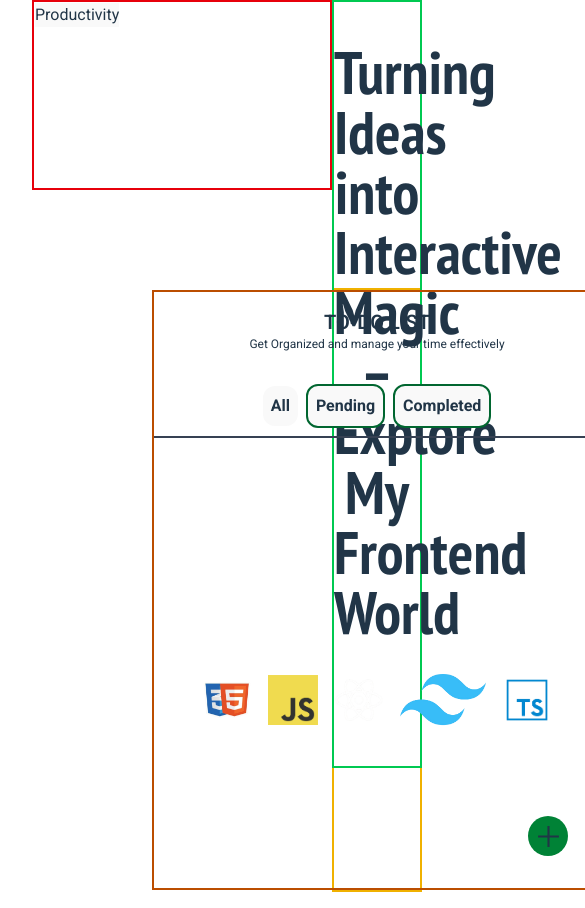
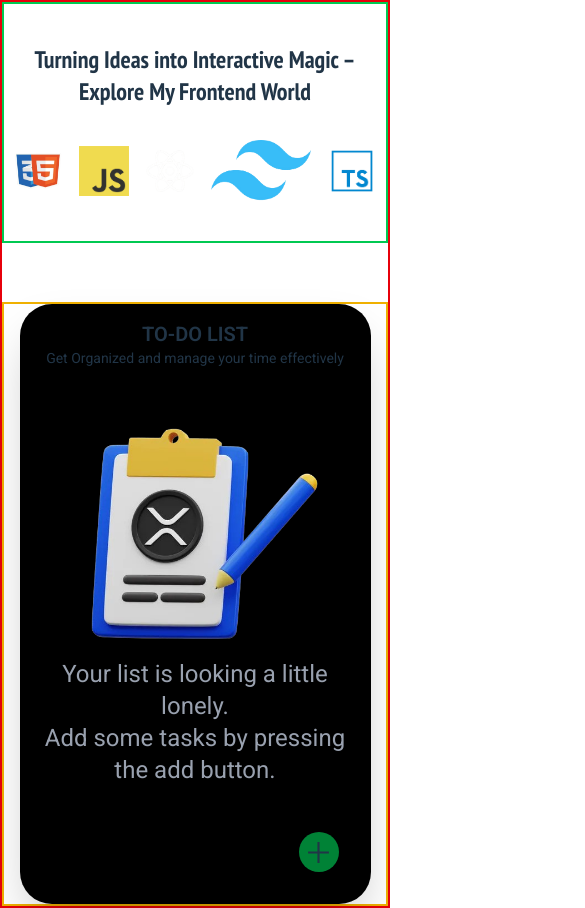
Before and after one commit to Guseltony/REACT-PROJECTS, a React (Vite) app: page /to-do in a window 390 px wide. Shown: the whole page, 585 px wide, since content can reach past the window. Built offline with nearby package versions, Linux system fonts and the light colour scheme.

Commit message:
projects building

```diff
--- a/src/App.jsx
+++ b/src/App.jsx
@@ -10,19 +10,19 @@ function App() {
   return (
     <>
 
-      <div className="flex flex-row w-[100%] px-[2rem]">
+      <div className="flex flex-row w-[100%] md:px-[2rem]">
 
-        <div className="border-2 border-red-600 fixed w-[300px]">
+        <div className="hidden md:block border-2 border-red-600 fixed top-0 bottom-0 left-0 w-fit px-10 py-8 h-[700px]">
           <Sidebar />
         </div>
 
-        <div className='flex flex-col w-[calc(100vw-300px)] ml-[300px] relative'>
+        <div className='flex flex-col w-[100vw] md:w-[calc(100vw-300px)] md:ml-[300px] relative border-2 border-red-600'>
 
           <div className="w-[100%] border-2 border-green-500 absolute top-0 right-0">
             <Header />
           </div>
 
-          <div className="w-[100%] border-2 border-yellow-500 mt-72 flex justify-center items-center">
+          <div className="w-[100%] border-2 border-yellow-500 mt-[300px] lg:mt-72 flex justify-center items-center">
             <Routes>
               <Route path='/to-do' element={<ToDoApp />} />
               <Route path='/weather' element={ <WeatherApp/> } />
--- a/src/component/Header.jsx
+++ b/src/component/Header.jsx
@@ -4,7 +4,7 @@ import { logos } from '../assets/assets'
 export const Header = () => {
     return (
         <div className='py-10'>
-            <h1 className='ptSans text-6xl mb-8 font-bold text-center'>Turning Ideas into Interactive Magic – Explore My Frontend World</h1>
+            <h1 className='ptSans text-2xl lg:text-6xl mb-8 font-bold text-center'>Turning Ideas into Interactive Magic – Explore My Frontend World</h1>
             <div className='flex gap-4 justify-center items-center'>
                 <img
                     src={logos.htmlLogo}
--- a/src/component/Sidebar.jsx
+++ b/src/component/Sidebar.jsx
@@ -11,7 +11,7 @@ const Sidebar = () => {
     }
     return (
         <>
-            <div className='flex flex-col pb-40'>
+            <div className='hidden md:flex flex-col pb-40'>
 
                 <div>
                     <button className='border border-white' onClick={handleShowProductivity}>Productivity</button>
--- a/src/component/ToDo/Task.jsx
+++ b/src/component/ToDo/Task.jsx
@@ -5,6 +5,7 @@ import { FaCheckCircle } from 'react-icons/fa'
 import { ImCancelCircle } from 'react-icons/im'
 import { RiEdit2Fill } from 'react-icons/ri'
 import { IoIosCheckmarkCircle } from 'react-icons/io'
+import { logos } from '../../assets/assets'
 
 export const Task = () => {
 
@@ -83,7 +84,9 @@ export const Task = () => {
 
 
     return (
-        <div className='w-[450px] min-h-[600px] border-2 border-amber-700 relative'>
+        <div className='w-[90vw] md:w-[450px] min-h-[600px] relative rounded-4xl flex items-center justify-center'>
+
+            <div className='min-h-[600px] relative rounded-4xl shadow-2xl bg-black bg-opacity-20  w-[100%]'>
 
                 <div className='bg-green-700 inline-flex w-10 h-10 justify-center items-center rounded-full absolute bottom-8 right-8 z-10 cursor-pointer' onClick={ () => setTaskForm(true) }>
                     <GrAdd size={25} />
@@ -91,13 +94,13 @@ export const Task = () => {
 
                 <div className='mb-8 flex items-center justify-center flex-col mt-4'>
                     <h1 className='text-xl font-semibold uppercase'>To-Do List</h1>
-                <p className='text-xs'>Get Organized and manage your time effectively</p>
+                    <p className='text-sm'>Get Organized and manage your time effectively</p>
                 </div>
 
 
                 {
                     taskForm &&
-                (<div className='flex flex-col justify-center items-center w-[100%] h-[100%] absolute top-0 left-0 bg-[#00000099] z-20'>
+                    (<div className='flex flex-col justify-center items-center w-[100%] h-[100%] absolute top-0 left-0 bg-[#00000099] z-20 rounded-4xl'>
                         <ImCancelCircle
                             className='absolute right-10 top-4 cursor-pointer text-red-600'
                             onClick={() => setTaskForm(false)}
@@ -115,7 +118,7 @@ export const Task = () => {
                             <button
                                 type='submit'
                                 onClick={addTask}
-                            className='px-8 py-[12px] bg-green-700 font-bold text-sm rounded-full mt-8 cursor-pointer'>Add
+                                className='px-8 py-[12px] bg-green-700 font-bold text-sm rounded-full mt-8 cursor-pointer hover:bg-white hover:text-black'>Add
                             </button>
                         </div>
 
@@ -123,7 +126,7 @@ export const Task = () => {
                 }
 
                 {
-                task && (
+                    ( task.length > 0)  && (
                         <div className='flex gap-2 items-center justify-center border-b-2 border-gray-700 pb-2'>
                             <button className={`${filterType === 'all' ? 'bg-green-500 border-0' : 'border-2'} px-2 py-2 font-bold cursor-pointer border-green-800 rounded-xl`} onClick={ () => setFilterType('all') }>All</button>
                             <button className={`${filterType === 'pending' ? 'bg-green-500 border-0' : 'border-2'} px-2 py-2 font-bold cursor-pointer border-green-800 rounded-xl`} onClick={ () => setFilterType('pending') }>Pending</button>
@@ -134,16 +137,17 @@ export const Task = () => {
 
 
                 {
+                    task.length > 0 ?
                     myTasks.map(({ text, id, completed }) => (
                         <div key={id}>
 
                             {
-                            (edittingId === id) ? <div className='border-2 border-green-500 px-4 py-4 flex items-center justify-between mt-4'>
+                                (edittingId === id) ? <div className='border-b-2 border-green-500 px-4 py-4 flex items-center justify-between mt-4'>
                                     <input type="text" onChange={(e) => { setEditValue(e.target.value) }} value={editValue} className='bg-transparent outline-none rounded-xl w-[90%] text-[#fff]' />
                                     <IoIosCheckmarkCircle size={25} color='#fff' onClick={() => saveEdittedTask(id)} />
 
                                 </div> :
-                            <div className={`${completed ? 'bg-gray-400' : 'bg-green-500'}  px-4 py-4 flex items-center justify-between mt-4`}>
+                                <div className={`${completed ? 'bg-gray-400' : 'bg-green-500'}  px-4 py-4 flex items-center justify-between mt-4` }>
                                     <div className='flex items-center'>
                                         <div onClick={() => handleCompleteTask(id)}>
                                             {
@@ -153,17 +157,24 @@ export const Task = () => {
                                         <p className={`${completed && 'line-through'} text-base capitalize ml-2 text-[#000]`}>{text}</p>
                                     </div>
                                         <div className='flex gap-2 '>
-                                    <RiEdit2Fill size={25} color='#fff' onClick={() => editTask(id, text)} className='cursor-pointer' />
-                                    <FaTrash size={25} color='#fff' onClick={() => deleteTask(id)} className='cursor-pointer' />
+                                            {
+                                                !completed &&
+                                            <RiEdit2Fill size={25} color='#EE0097' onClick={() => editTask(id, text)} className='cursor-pointer' />
+                                            }
+                                            <FaTrash size={25} color='#EE0030' onClick={() => deleteTask(id)} className='cursor-pointer' />
                                     </div>
                                 </div>
                             }
 
                         </div>
-                ))
+                    )) : <div className=' flex items-center justify-center mt-10 flex-col '>
+                            <img src={logos.emptyList} alt="empty list" className='w-[250px]' />
+                            <h1 className='text-2xl text-center text-gray-400 px-4'>Your list is looking a little lonely. <br /> Add some tasks by pressing the add button.</h1>
+                    </div>
                 }
 
 
             </div>
+        </div>
     )
 }
--- a/src/projects/ToDoApp.jsx
+++ b/src/projects/ToDoApp.jsx
@@ -5,7 +5,7 @@ import {Task} from '../component/ToDo/Task'
 
 const ToDoApp = () => {
   return (
-      <div>
+      <div className='flex items-center justify-center'>
           <Task />
       </div>
   )
```
Also changed, not shown: src/assets/assets.js (+8 -6 lines), src/assets/images/emptyList.png (added). Lines whose indentation alone changed are shown as unchanged.
